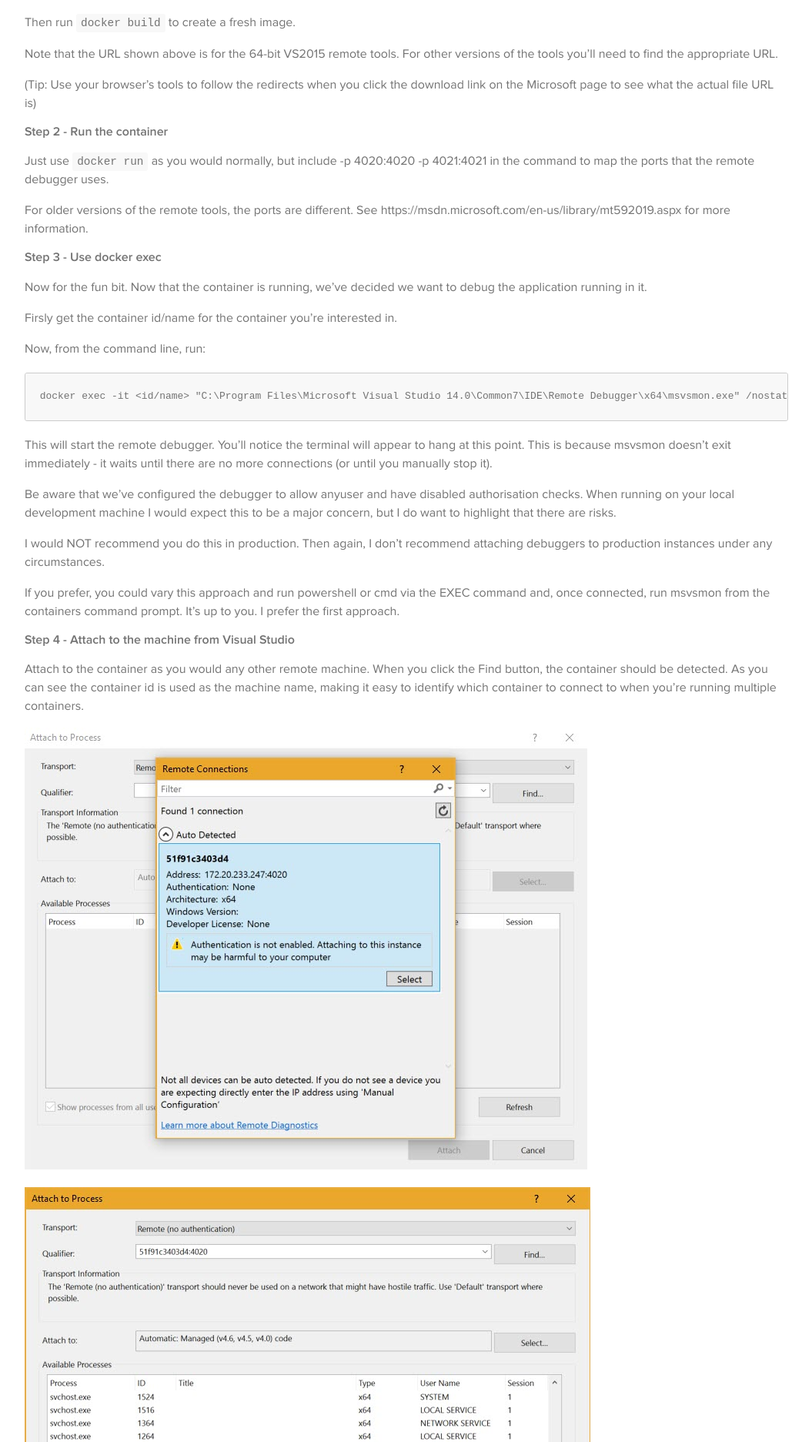
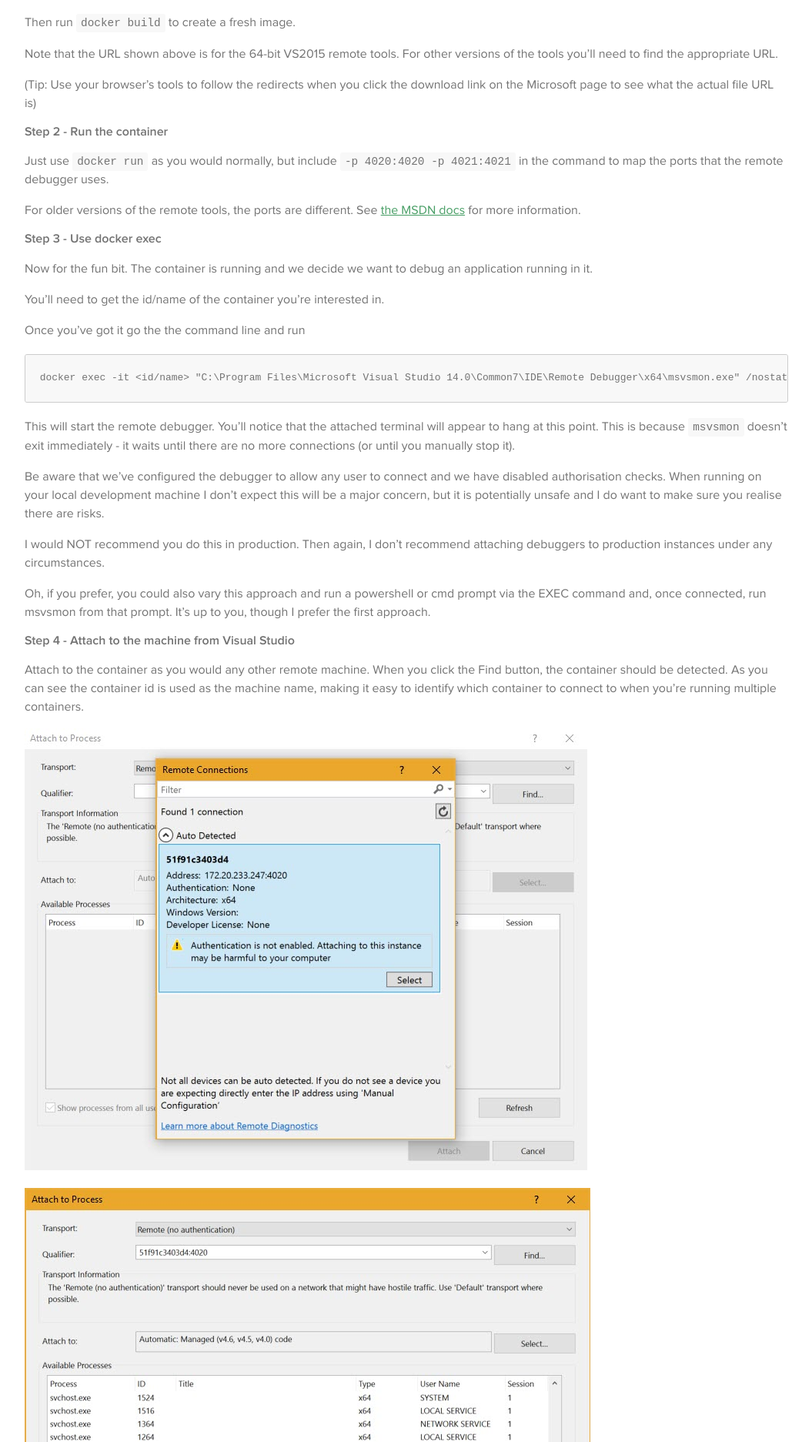
Before and after one commit to rbanks54/rbanks54.github.io, a Jekyll site: the page built from _posts/2017-02-12-debug-net-in-windows-container.md, in a window 1280 px wide. Shown: the part 701-2574 px from the top of the page at 77% size, without its empty margins (112-1167 px from the left). Built offline with Jekyll 4.4.1, drawn with Linux system fonts in a browser that asks for light colours; nearby versions of some CDN libraries; some web fonts are replaced; a style sheet for code colours, icons or effects is not loaded.

Commit message:
A few minor adjustments to the last post

````diff
--- a/_posts/2017-02-12-debug-net-in-windows-container.md
+++ b/_posts/2017-02-12-debug-net-in-windows-container.md
@@ -29,29 +29,29 @@ Note that the URL shown above is for the 64-bit VS2015 remote tools. For other v
 
 #### Step 2 - Run the container ####
 
-Just use `docker run` as you would normally, but include -p 4020:4020 -p 4021:4021 in the command to map the ports that the remote debugger uses.
+Just use `docker run` as you would normally, but include `-p 4020:4020 -p 4021:4021` in the command to map the ports that the remote debugger uses.
 
-For older versions of the remote tools, the ports are different. See https://msdn.microsoft.com/en-us/library/mt592019.aspx for more information.
+For older versions of the remote tools, the ports are different. See [the MSDN docs](https://msdn.microsoft.com/en-us/library/mt592019.aspx) for more information.
 
 #### Step 3 - Use docker exec ####
 
-Now for the fun bit. Now that the container is running, we've decided we want to debug the application running in it.
+Now for the fun bit. The container is running and we decide we want to debug an application running in it.
 
-Firsly get the container id/name for the container you're interested in.
+You'll need to get the id/name of the container you're interested in.
 
-Now, from the command line, run:
+Once you've got it go the the command line and run
 
 ```
 docker exec -it <id/name> "C:\Program Files\Microsoft Visual Studio 14.0\Common7\IDE\Remote Debugger\x64\msvsmon.exe" /nostatus /silent /noauth /anyuser /nosecuritywarn
 ```
 
-This will start the remote debugger. You'll notice the terminal will appear to hang at this point. This is because msvsmon doesn't exit immediately - it waits until there are no more connections (or until you manually stop it).
+This will start the remote debugger. You'll notice that the attached terminal will appear to hang at this point. This is because `msvsmon` doesn't exit immediately - it waits until there are no more connections (or until you manually stop it).
 
-Be aware that we've configured the debugger to allow anyuser and have disabled authorisation checks. When running on your local development machine I would expect this to be a major concern, but I do want to highlight that there are risks.
+Be aware that we've configured the debugger to allow any user to connect and we have disabled authorisation checks. When running on your local development machine I don't expect this will be a major concern, but it is potentially unsafe and I do want to make sure you realise there are risks.
 
 I would NOT recommend you do this in production. Then again, I don't recommend attaching debuggers to production instances under any circumstances.
 
-If you prefer, you could vary this approach and run powershell or cmd via the EXEC command and, once connected, run msvsmon from the containers command prompt. It's up to you. I prefer the first approach.
+Oh, if you prefer, you could also vary this approach and run a powershell or cmd prompt via the EXEC command and, once connected, run msvsmon from that prompt. It's up to you, though I prefer the first approach.
 
 #### Step 4 - Attach to the machine from Visual Studio ####
 
````
